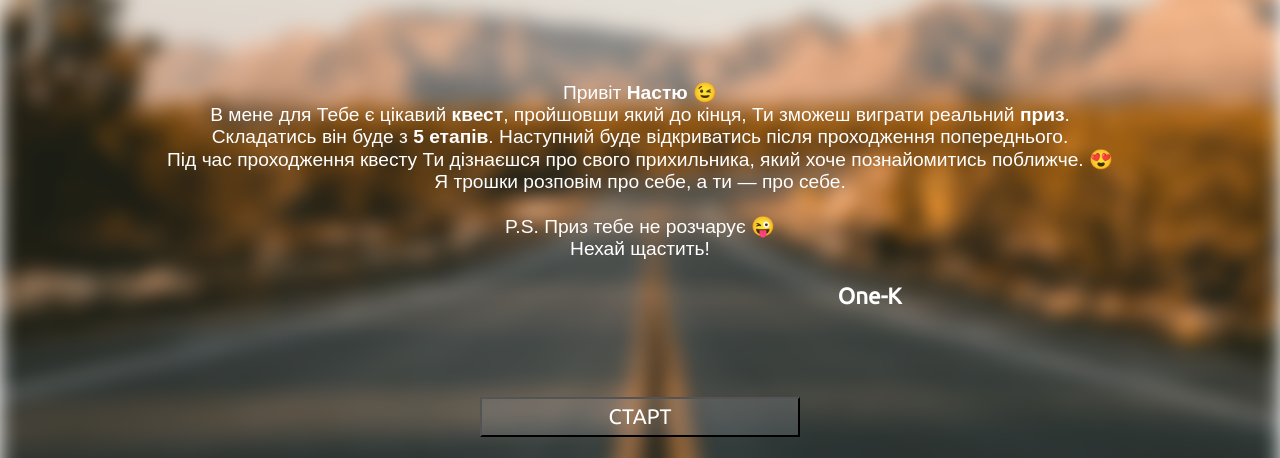
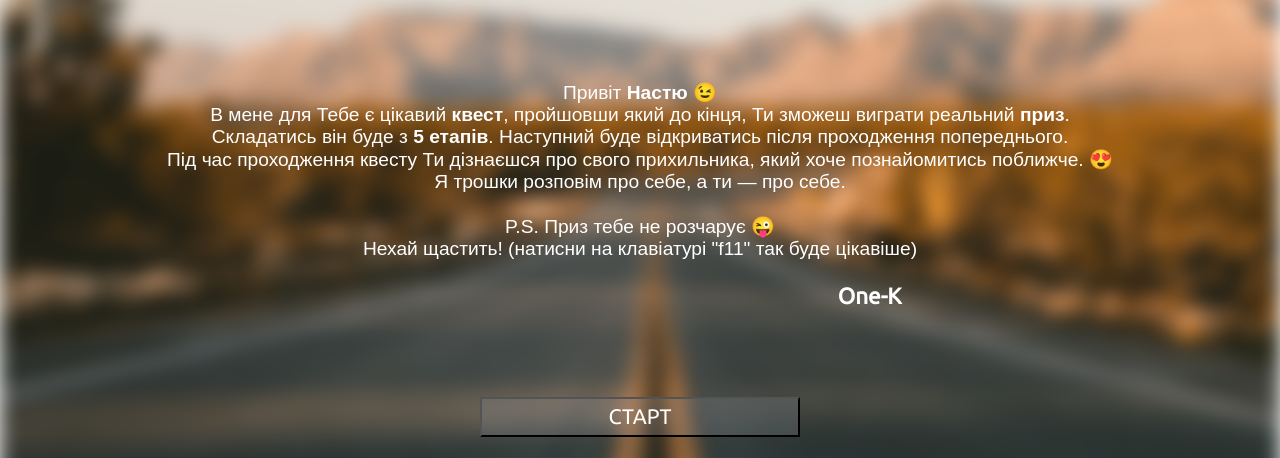
Before and after one commit to BarsOneK/Quest, a Django app: page / in a window 1280 px wide. Shown: the part 202-660 px from the top of the page. Run offline with Django 3.2, Linux system fonts and the light colour scheme.

Commit message:
Update index.html

```diff
--- a/mysite/templates/main/index.html
+++ b/mysite/templates/main/index.html
@@ -24,7 +24,7 @@
 Під час проходження квесту Ти дізнаєшся про свого прихильника, який хоче познайомитись поближче. &#128525;<br>
 Я трошки розповім про себе, а ти — про себе.<br><br>
 P.S. Приз тебе не розчарує &#128540;<br>
-Нехай щастить!
+Нехай щастить! (натисни на клавіатурі "f11" так буде цікавіше)
 </p>
 <h3 id="name">One-K</h3>
 
```
